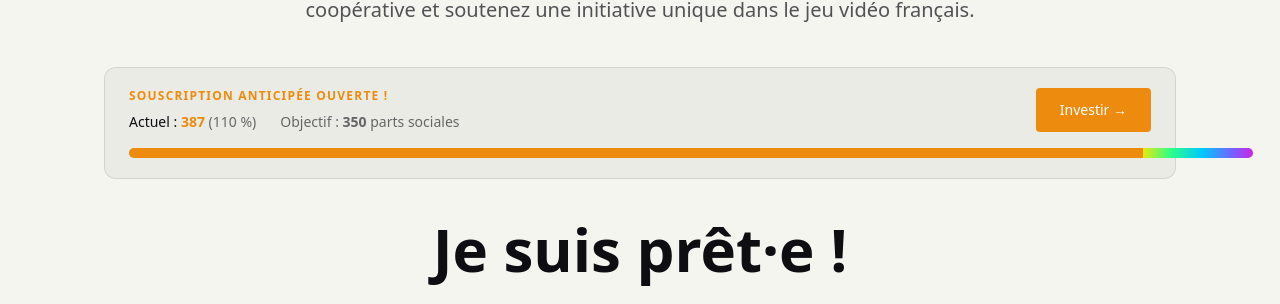
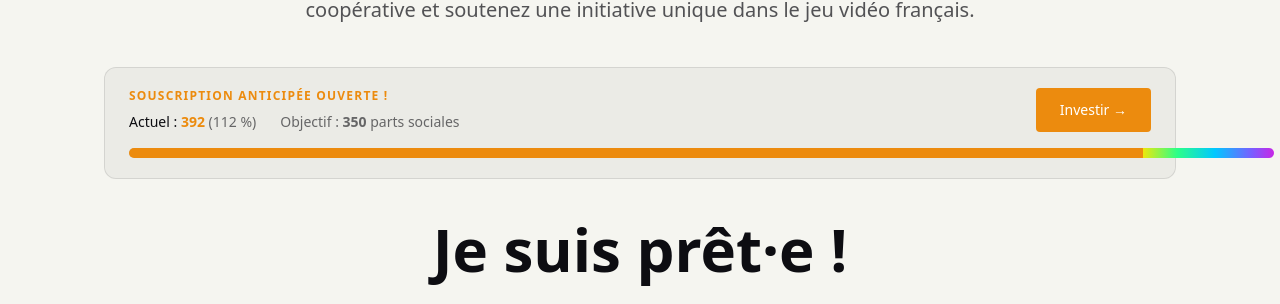
Before and after one commit to tygamesbzh/tygamesbzh.github.io, a Jekyll site: the page built from _pages_fr/invest.md, in a window 1280 px wide and 900 px high. Shown: the part 322-626 px from the top of the window. Built offline with Jekyll 4.4.1, drawn with Linux system fonts in a browser that asks for light colours.

Commit message:
Update _config.yml

```diff
--- a/_config.yml
+++ b/_config.yml
@@ -20,11 +20,11 @@ address:
 subscription:
   enabled: true
   goal: 350
-  acquired: 387
+  acquired: 392
   in_progress: 350
   share_price: 100
 
-members: 72
+members: 73
 
 social:
   bluesky: https://bsky.app/profile/ty.games
```
